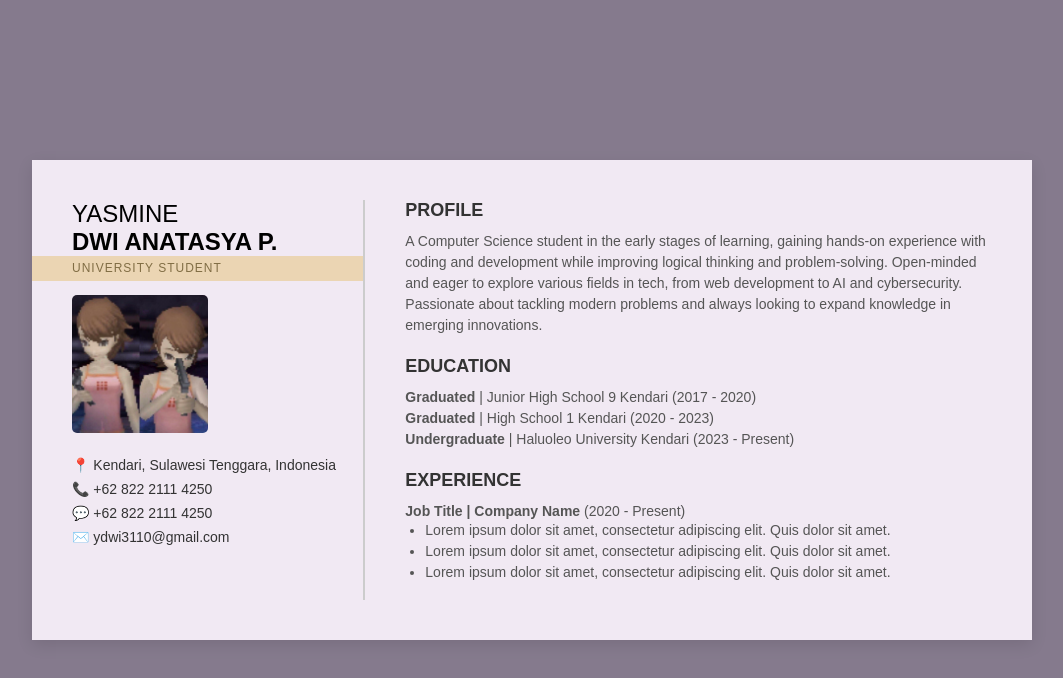
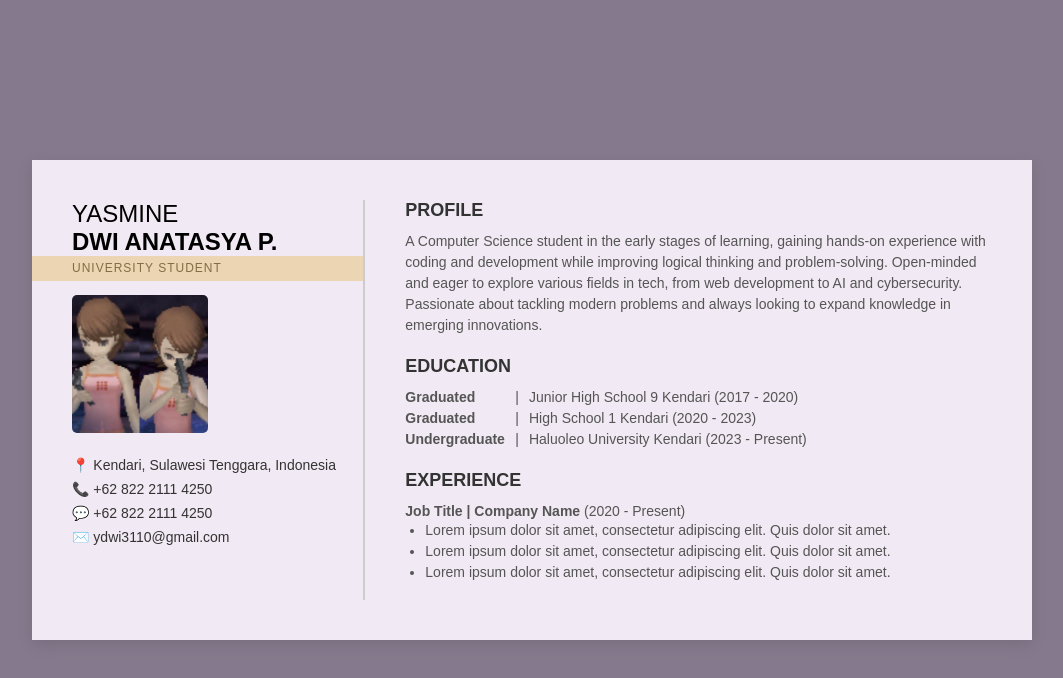
Before and after one commit to yasminedwi/yasminedwi.github.io, a plain HTML site: page index.html in a window 1280 px wide. Shown: the whole page, without its empty margins (108-1171 px from the left). Drawn offline with Linux system fonts and the light colour scheme.

Commit message:
spacing lmao

```diff
--- a/css/style.css
+++ b/css/style.css
@@ -101,6 +101,21 @@ body {
     line-height: 1.5;
 }
 
+.education {
+    display: flex;
+    flex-direction: column;
+    gap: 5px;
+}
+.row {
+    display: flex;
+    gap: 10px;
+}
+.row strong {
+    width: 100px;
+    display: inline-block;
+}
+
+
 .experience ul {
     padding-left: 20px;
 }
```
